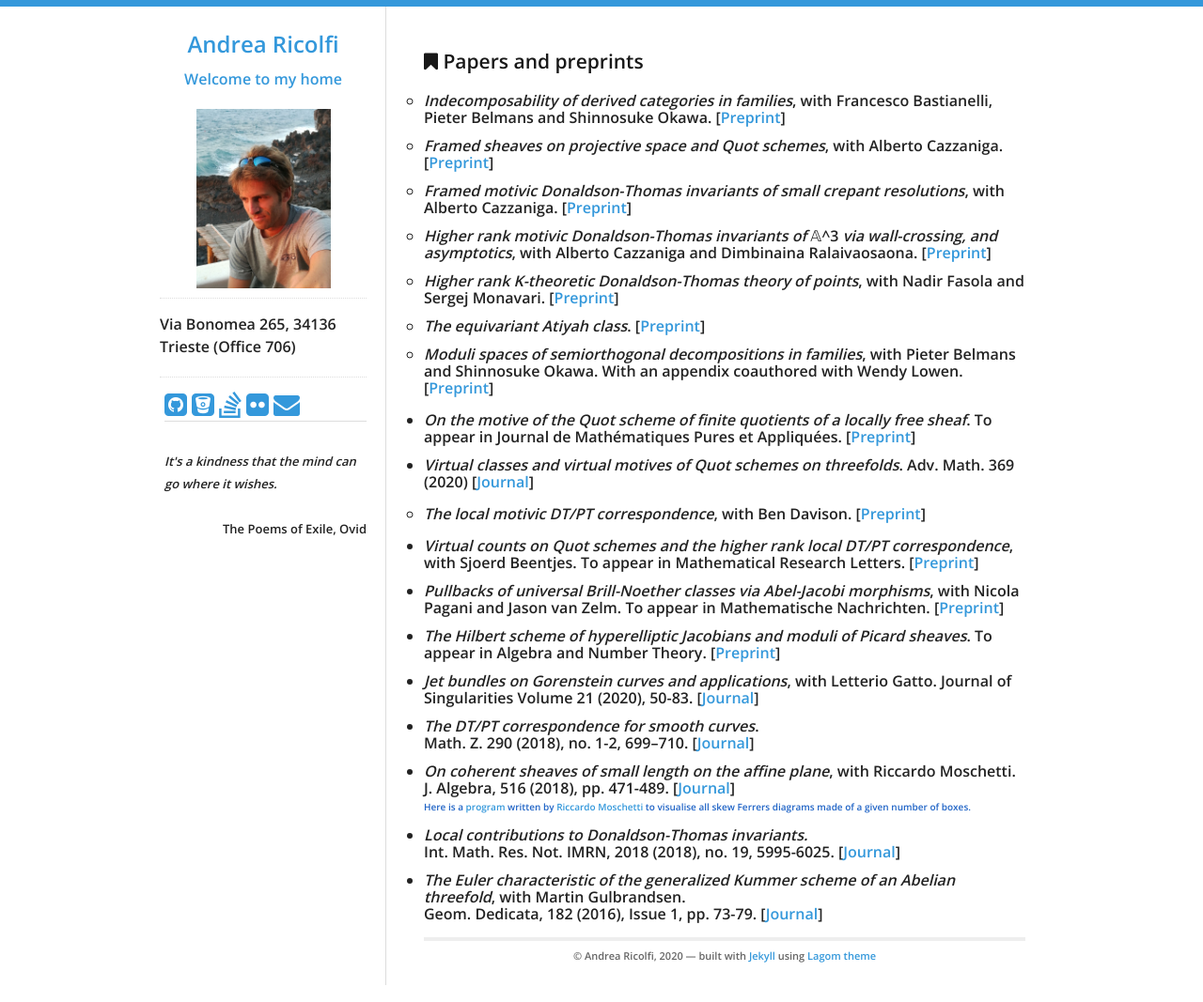
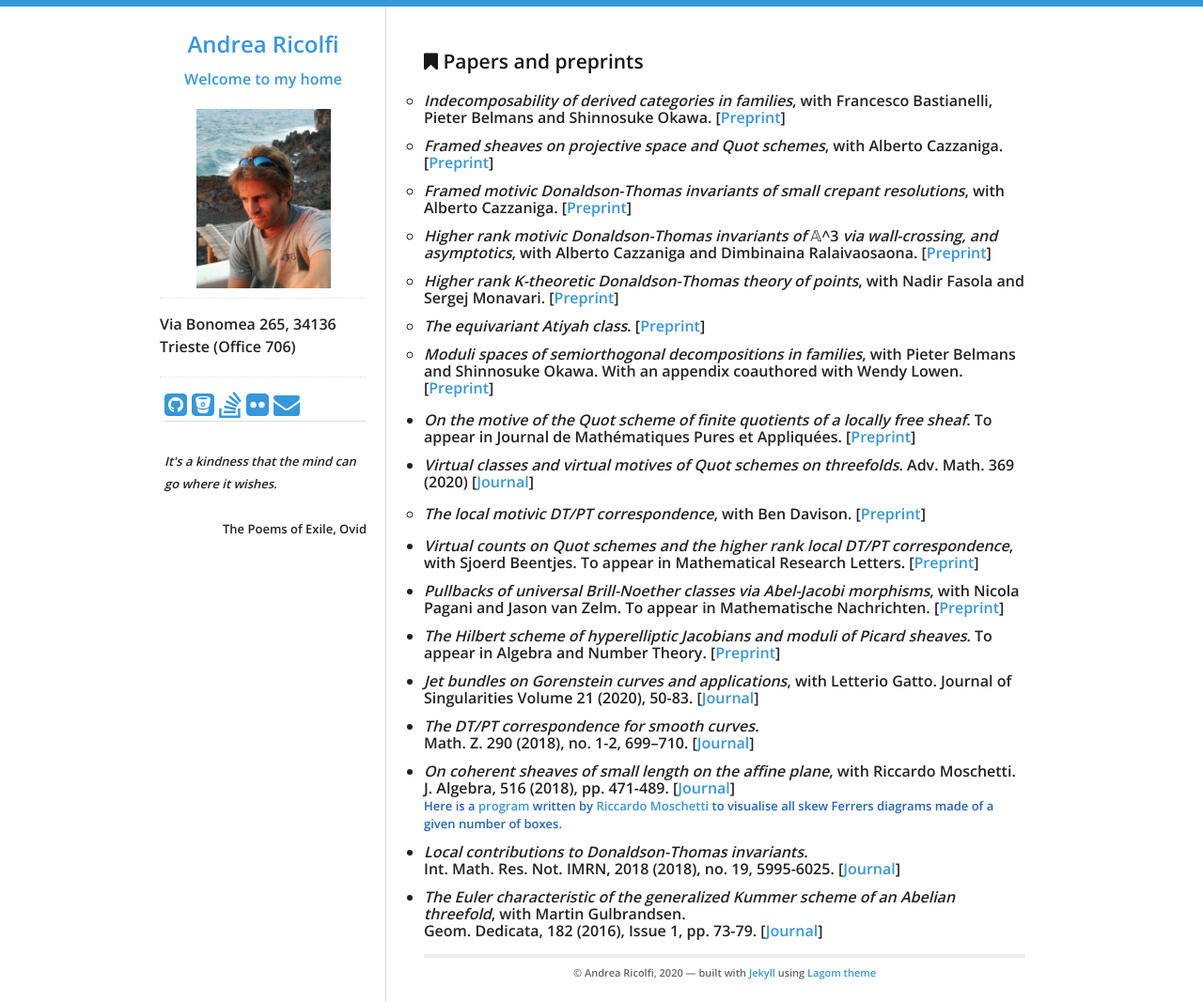
Before and after one commit to atricolfi/atricolfi.github.io, a Jekyll site: the page built from Papers.html, in a window 1280 px wide. Shown: the whole page at 94% size. Built offline with Jekyll 4.4.1, drawn with Linux system fonts in a browser that asks for light colours.

Commit message:
Update Papers.html

```diff
--- a/Papers.html
+++ b/Papers.html
@@ -34,7 +34,7 @@
 Math. Z. 290 (2018), no. 1-2, 699–710. [<a href="https://link.springer.com/article/10.1007/s00209-017-2037-2?wt_mc=Internal.Event.1.SEM.ArticleAuthorOnlineFirst">Journal</a>]</li>
 <li><em>On coherent sheaves of small length on the affine plane</em>, with Riccardo Moschetti. <br>
 J. Algebra, 516 (2018), pp. 471-489. [<a href="https://www.sciencedirect.com/science/article/pii/S0021869318305477?via%3Dihub">Journal</a>] <br>
-<font size="1" color="#2064C6">Here is a <a href="moduli.html">program</a> written by <a href="https://sites.google.com/site/moschettiriccardo/">Riccardo Moschetti</a>
+<font size="2" color="#2064C6">Here is a <a href="moduli.html">program</a> written by <a href="https://sites.google.com/site/moschettiriccardo/">Riccardo Moschetti</a>
   to visualise all skew Ferrers diagrams made of a given number of boxes.</font></li>
 
 <li><em>Local contributions to Donaldson-Thomas invariants.</em> <br>
```
